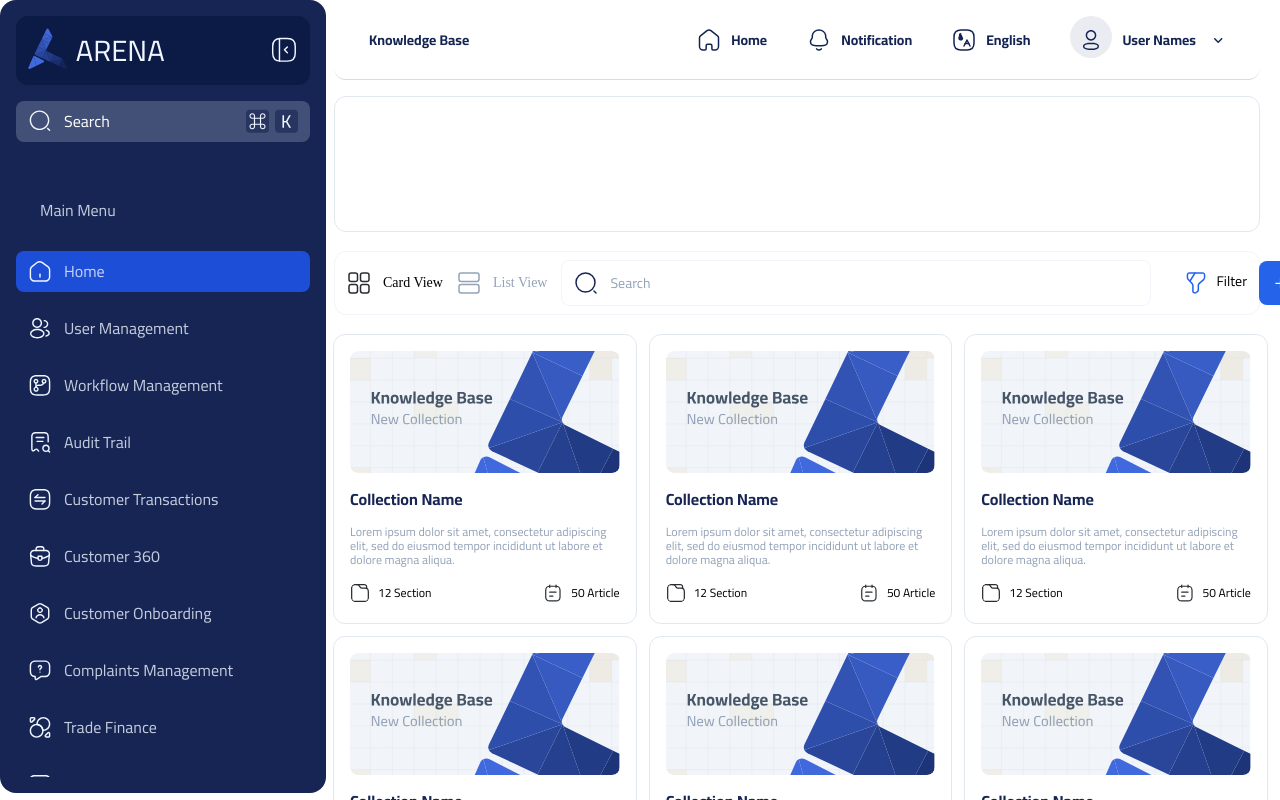
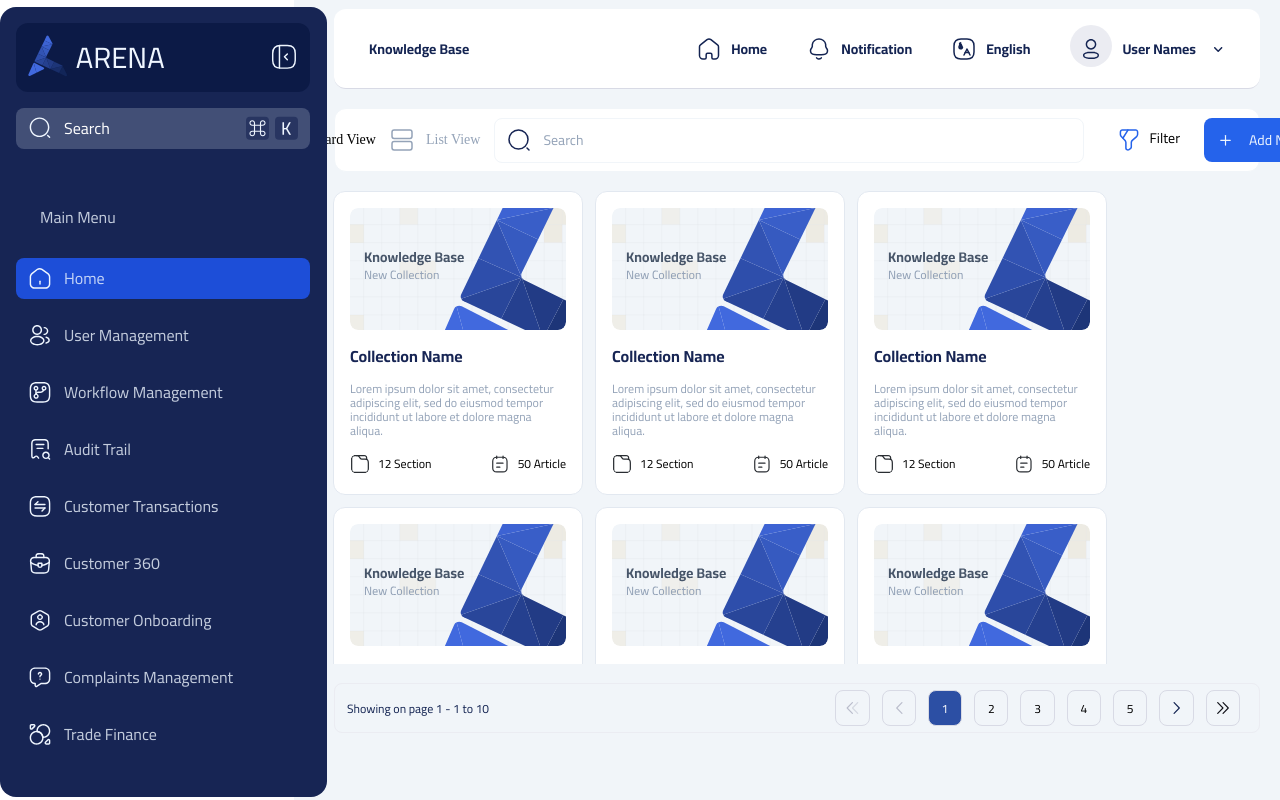
Before and after one commit to abdallah-aljbour/sidebar-, a React (Vite) app: page / in a window 1280 px wide. Shown: the top 800 px of the page. Built offline with nearby package versions, Linux system fonts and the light colour scheme.

Commit message:
card scroll

```diff
--- a/src/components/CardGrid/CardGrid.scss
+++ b/src/components/CardGrid/CardGrid.scss
@@ -1,39 +1,71 @@
-/* Main container styles */
 .home-container {
   display: flex;
   width: 100%;
-  overflow-x: hidden;
+  height: 100vh;
+  overflow: hidden;
 }
 
 .main-container {
   background-color: rgba(255, 255, 255, 0);
-  padding-left: 20px;
+  padding-left: 1.25rem;
   flex: 1;
-  overflow-x: hidden;
+  overflow: hidden;
   transition: all 0.3s ease;
 }
 
 /* Card Grid Container */
+.card-grid-container {
+  position: relative;
+  width: 100%;
+  padding: 0 0.75rem;
+  box-sizing: border-box;
+  max-height: calc(-9.375rem + 39.1875rem);
+}
+
 .card-grid {
   display: flex;
   flex-wrap: wrap;
-  gap: 12px;
-  margin-top: 19px;
-  padding: 0 12px;
+  gap: 0.75rem;
+  margin-top: 1.1875rem;
+  padding-right: 0.75rem;
   box-sizing: border-box;
   transition: all 0.3s ease;
-  margin-left: 7px;
+  margin-left: 0.4375rem;
+  height: 29.5625rem;
+
+  /* Add scroll functionality */
+  overflow-y: auto;
+  overflow-x: hidden;
+
+  /* Customize scrollbar */
+  &::-webkit-scrollbar {
+    width: 0.5rem;
+  }
+
+  &::-webkit-scrollbar-track {
+    background: #f1f5f9;
+    border-radius: 0.25rem;
+  }
+
+  &::-webkit-scrollbar-thumb {
+    background: #cbd5e1;
+    border-radius: 0.25rem;
+
+    &:hover {
+      background: #94a3b8;
+    }
+  }
 }
 
 /* Individual Card Styles */
 .card {
   background: #ffffff;
   border: 1px solid #e2e8f0;
-  border-radius: 12px;
-  padding: 16px;
-  flex: 0 0 calc(25% - 9px);
-  min-width: 250px;
-  max-width: calc(25% - 9px);
+  border-radius: 0.75rem;
+  padding: 1rem;
+  flex: 0 0 calc(25% - 0.5625rem);
+  min-width: 15.625rem;
+  max-width: calc(25% - 0.5625rem);
   box-sizing: border-box;
   transition: all 0.3s ease;
 }
@@ -42,19 +74,19 @@
   display: flex;
   justify-content: space-between;
   align-items: center;
-  margin-bottom: 16px;
+  margin-bottom: 1rem;
 }
 
 .card-title {
   font-family: "Cairo", sans-serif;
   font-weight: 600;
-  font-size: 16px;
-  line-height: 24px;
+  font-size: 1rem;
+  line-height: 1.5rem;
   color: #142452;
 }
 
 .card-content {
-  margin-bottom: 16px;
+  margin-bottom: 1rem;
 }
 
 .card-footer {
@@ -66,55 +98,55 @@
 .card-meta {
   display: flex;
   align-items: center;
-  gap: 8px;
+  gap: 0.5rem;
   color: #94a3b8;
-  font-size: 14px;
+  font-size: 0.875rem;
 }
 
 .card-actions {
   display: flex;
-  gap: 8px;
+  gap: 0.5rem;
 }
 
 /* Responsive breakpoints */
-@media (max-width: 1400px) {
-  .card-grid > .card {
-    flex: 0 0 calc(33.33% - 8px);
-    max-width: calc(33.33% - 8px);
-  }
-}
+// @media (max-width: 1400px) {
+//   .card-grid > .card {
+//     flex: 0 0 calc(33.33% - 0.5rem);
+//     max-width: calc(33.33% - 0.5rem);
+//   }
+// }
 
-@media (max-width: 1100px) {
-  .card-grid > .card {
-    flex: 0 0 calc(50% - 6px);
-    max-width: calc(50% - 6px);
-  }
-}
+// @media (max-width: 1100px) {
+//   .card-grid > .card {
+//     flex: 0 0 calc(50% - 0.375rem);
+//     max-width: calc(50% - 0.375rem);
+//   }
+// }
 
-@media (max-width: 768px) {
-  .card-grid > .card {
-    flex: 0 0 100%;
-    max-width: 100%;
-  }
-}
+// @media (max-width: 768px) {
+//   .card-grid > .card {
+//     flex: 0 0 100%;
+//     max-width: 100%;
+//   }
+// }
 
 /* Sidebar States */
 .sidebar-expanded .card-grid > .card {
-  flex: 0 0 calc(25% - 9px);
-  max-width: calc(25% - 9px);
+  flex: 0 0 calc(25% - 0.5625rem);
+  max-width: calc(25% - 0.5625rem);
 }
 
 .sidebar-collapsed .card-grid > .card {
-  flex: 0 0 calc(20% - 10px);
-  max-width: calc(20% - 10px);
+  flex: 0 0 calc(20% - 0.625rem);
+  max-width: calc(20% - 0.625rem);
 }
 
 /* Empty State */
 .empty {
-  border-radius: 12px;
+  border-radius: 0.75rem;
   border: 1px solid #e2e8f0;
-  height: 136px;
-  margin-top: 16px;
+  height: 8.5rem;
+  margin-top: 1rem;
   width: 100%;
 }
 
@@ -123,12 +155,12 @@
   display: flex;
   justify-content: space-between;
   align-items: center;
-  padding: 10px 12px;
-  height: 44px;
-  border-radius: 12px;
+  padding: 0.625rem 0.75rem;
+  height: 2.75rem;
+  border-radius: 0.75rem;
   background-color: #ffffff;
-  margin-top: 19px;
-  gap: 21px;
+  margin-top: 1.1875rem;
+  gap: 1.3125rem;
   width: 100%;
   border: 1px solid #f1f5f9;
   box-sizing: border-box;
@@ -136,7 +168,7 @@
 
 /* Additional Utility Classes */
 .shadow-sm {
-  box-shadow: 0 1px 2px 0 rgba(0, 0, 0, 0.05);
+  box-shadow: 0 0.0625rem 0.125rem 0 rgba(0, 0, 0, 0.05);
 }
 
 .hover-effect {
@@ -144,5 +176,5 @@
 }
 
 .hover-effect:hover {
-  transform: translateY(-2px);
+  transform: translateY(-0.125rem);
 }
--- a/src/components/CardGrid/CardGrid.tsx
+++ b/src/components/CardGrid/CardGrid.tsx
@@ -5,14 +5,20 @@ import "./CardGrid.scss";
 
 interface CardGridProps {
   cards: CardData[];
+  maxHeight?: string; // Optional prop to control container height
 }
 
-const CardGrid: FC<CardGridProps> = ({ cards }) => {
+const CardGrid: FC<CardGridProps> = ({
+  cards,
+  maxHeight = "calc(100vh - 150px)",
+}) => {
   return (
-    <div className="card-grid">
-      {cards.map((card, index) => (
-        <Card key={index} {...card} />
-      ))}
+    <div className="card-grid-container">
+      <div className="card-grid" style={{ maxHeight }}>
+        {cards.map((card, index) => (
+          <Card key={index} {...card} />
+        ))}
+      </div>
     </div>
   );
 };
--- a/src/components/NewCollectionModal.scss
+++ b/src/components/NewCollectionModal.scss
@@ -114,6 +114,7 @@
   background-color: #f8fafc;
   margin-left: -11px;
   position: relative;
+  height: 17px;
 }
 .input-icon-right {
   position: absolute;
@@ -253,7 +254,7 @@
   display: flex;
   gap: 10px;
   width: 546px;
-  height: 191px;
+  height: 190px;
   border: 1px solid #e2e8f0;
   background-color: #f8fafc;
   border-radius: 12px;
--- a/src/components/Sidebar.scss
+++ b/src/components/Sidebar.scss
@@ -1,7 +1,7 @@
 .sidebar-container {
   display: flex;
   height: 100vh;
-  width: 294px;
+  width: 295px;
   padding: 16px;
   flex-direction: column;
   align-items: flex-start;
@@ -9,11 +9,12 @@
   border-radius: 16px;
   background: #172554;
   transition: all 0.3s ease;
-  height: calc(100vh - 39px);
+  height: calc(100vh - 42px);
   position: fixed;
   top: 0;
   left: 0;
   z-index: 1000;
+  margin-top: 7px;
 
   .top-container {
     display: flex;
@@ -81,6 +82,7 @@
     .sidebar-item {
       padding: 8px;
       justify-content: center;
+      width: 270px;
 
       img {
         margin: 0;
@@ -239,6 +241,7 @@
       position: relative;
       text-decoration: none;
       white-space: nowrap;
+      width: 270px;
 
       &:hover {
         background: rgba(239, 246, 255, 0.1);
@@ -251,6 +254,7 @@
       &.active {
         background: #1d4ed8;
         font-weight: 600;
+        width: 270px;
       }
 
       img {
--- a/src/pages/Home.tsx
+++ b/src/pages/Home.tsx
@@ -82,9 +82,10 @@ const Home: FC<HomeProps> = ({ isCollapsed, isSubmenuOpen = false }) => {
           </div>
         </div>
 
-        <div className="empty"></div>
+        {/* <div className="empty"></div> */}
 
         <div className="toolBar">
+          <div className="gap">
             <div className="toolBar-left">
               <div className="card-view">
                 <img src={element} alt="card view" />
@@ -111,6 +112,7 @@ const Home: FC<HomeProps> = ({ isCollapsed, isSubmenuOpen = false }) => {
               <div className="addNew" onClick={() => setIsModalOpen(true)}>
                 <img src={add} alt="add" />
                 <button>Add New</button>
+              </div>
             </div>
           </div>
         </div>
--- a/src/pages/home.scss
+++ b/src/pages/home.scss
@@ -21,7 +21,7 @@
   }
 
   .main-container {
-    background-color: rgba(255, 255, 255, 0);
+    background-color: #f1f5f9;
     padding-left: 20px;
     flex: 1;
   }
@@ -40,6 +40,7 @@
     margin: 0 20px;
     box-sizing: border-box;
     transition: width 0.3s ease, margin 0.3s ease;
+    margin-top: 9px;
   }
 
   .left-navbar {
@@ -88,23 +89,24 @@
     }
   }
 
-  .empty {
-    border-radius: 12px;
-    border: 1px solid #e2e8f0;
-    height: 136px;
-    margin-top: 16px;
-    margin: 16px 20px 0;
-    width: calc(100% - 40px);
-    box-sizing: border-box;
-    transition: all 0.3s ease;
-  }
+  // .empty {
+  //   border-radius: 12px;
+  //   border: 1px solid #e2e8f0;
+  //   height: 136px;
+  //   margin-top: 16px;
+  //   margin: 16px 20px 0;
+  //   width: calc(100% - 40px);
+  //   box-sizing: border-box;
+  //   transition: all 0.3s ease;
+  // }
 
   .toolBar {
     display: flex;
-    justify-content: space-between;
+    justify-content: center;
     align-items: center;
     border-radius: 12px;
     background-color: #ffffff;
+    padding: 10px 12px;
     margin: 19px 20px 0;
     gap: 21px;
     width: calc(100% - 40px);
@@ -120,7 +122,9 @@
 
     &-right {
       display: flex;
-      gap: 0px;
+      gap: 12px;
+      align-items: center;
+      justify-content: center;
     }
   }
 
@@ -153,7 +157,10 @@
       height: 24px;
     }
   }
-
+  .gap {
+    display: flex;
+    gap: 21px;
+  }
   .search {
     display: flex;
     gap: 12px;
@@ -166,6 +173,7 @@
     line-height: 20px;
     font-family: Cairo;
     width: 564px;
+    height: 23px;
     color: #94a3b8;
 
     img {
@@ -346,3 +354,377 @@
     }
   }
 }
+
+/////////////////////////////////////////
+///
+///
+///
+// .home-container {
+//   display: flex;
+//   width: calc(100% - 294px);
+//   overflow-x: hidden;
+//   margin-left: 294px;
+//   transition: all 0.3s ease;
+//   padding-top: 80px; // Added for fixed header
+
+//   &.collapsed {
+//     width: calc(100% - 76px);
+//     margin-left: 76px;
+//   }
+
+//   &.submenu-open {
+//     width: calc(100% - 594px);
+//     margin-left: 594px;
+//   }
+
+//   &.collapsed.submenu-open {
+//     width: calc(100% - 376px);
+//     margin-left: 376px;
+//   }
+
+//   .main-container {
+//     background-color: rgba(255, 255, 255, 0);
+//     padding-left: 20px;
+//     flex: 1;
+//     width: 100%;
+//   }
+
+//   .navbar {
+//     position: fixed;
+//     top: 0;
+//     display: flex;
+//     justify-content: space-between;
+//     align-items: center;
+//     border-bottom: 1px solid #d8dae5;
+//     border-radius: 12px;
+//     padding: 19px 30px;
+//     height: 80px;
+//     gap: 10px;
+//     background-color: #ffffff;
+//     box-sizing: border-box;
+//     z-index: 1000;
+//     width: calc(100% - 334px); // Base width calculation
+//     transition: all 0.3s ease;
+//   }
+
+//   &.collapsed .navbar {
+//     width: calc(100% - 116px);
+//   }
+
+//   &.submenu-open .navbar {
+//     width: calc(100% - 634px);
+//   }
+
+//   &.collapsed.submenu-open .navbar {
+//     width: calc(100% - 416px);
+//   }
+
+//   .left-navbar {
+//     display: flex;
+//     align-items: center;
+//   }
+
+//   .Knowledge-Base {
+//     font-weight: 600;
+//     font-size: 14px;
+//     line-height: 20px;
+//     font-family: Cairo;
+//     color: #142452;
+//     margin-left: 5px;
+//   }
+
+//   .right-navbar {
+//     ul {
+//       list-style-type: none;
+//       display: flex;
+//       gap: 40px;
+//       margin: 0;
+//       padding: 0;
+//     }
+
+//     li {
+//       display: flex;
+//       gap: 10px;
+//       align-items: center;
+//       font-size: 14px;
+//       font-weight: 600;
+//       line-height: 20px;
+//       font-family: Cairo;
+//       color: #142452;
+//       cursor: pointer;
+//     }
+
+//     img {
+//       width: 24px;
+//       height: 24px;
+//     }
+
+//     a {
+//       text-decoration: none;
+//       color: inherit;
+//     }
+//   }
+
+//   .empty {
+//     border-radius: 12px;
+//     border: 1px solid #e2e8f0;
+//     height: 136px;
+//     margin: 16px 20px 0;
+//     width: calc(100% - 40px);
+//     box-sizing: border-box;
+//     transition: all 0.3s ease;
+//   }
+
+//   .toolBar {
+//     display: flex;
+//     justify-content: space-between;
+//     align-items: center;
+//     border-radius: 12px;
+//     background-color: #ffffff;
+//     margin: 19px 20px 0;
+//     gap: 21px;
+//     width: calc(100% - 40px);
+//     height: 64px;
+//     border: 1px solid #f1f5f9;
+//     box-sizing: border-box;
+//     transition: all 0.3s ease;
+
+//     &-left {
+//       display: flex;
+//       gap: 14px;
+//     }
+
+//     &-right {
+//       display: flex;
+//       gap: 0px;
+//     }
+//   }
+
+//   .card-view {
+//     display: flex;
+//     gap: 12px;
+//     white-space: nowrap;
+//     font-size: 14px;
+//     font-weight: 400;
+//     align-items: center;
+
+//     img {
+//       width: 24px;
+//       height: 24px;
+//     }
+//   }
+
+//   .row-view {
+//     display: flex;
+//     gap: 12px;
+//     white-space: nowrap;
+//     font-size: 14px;
+//     line-height: 28px;
+//     color: #94a3b8;
+//     font-weight: 400;
+//     align-items: center;
+
+//     img {
+//       width: 24px;
+//       height: 24px;
+//     }
+//   }
+
+//   .search {
+//     display: flex;
+//     gap: 12px;
+//     border: 1px solid #f1f5f9;
+//     border-radius: 8px;
+//     padding: 10px 12px;
+//     align-items: center;
+//     font-weight: 400;
+//     font-size: 14px;
+//     line-height: 20px;
+//     font-family: Cairo;
+//     width: 564px;
+//     color: #94a3b8;
+
+//     img {
+//       width: 24px;
+//       height: 24px;
+//       color: rgba(23, 37, 84, 1);
+//     }
+//   }
+
+//   .search-input {
+//     border: none;
+//     background: none;
+//     outline: none;
+//     width: 100%;
+//     font-weight: 400;
+//     font-size: 14px;
+//     line-height: 20px;
+//     font-family: Cairo;
+//     color: #94a3b8;
+//     padding: 0;
+
+//     &::placeholder {
+//       color: #94a3b8;
+//     }
+//   }
+
+//   .filter-add {
+//     display: flex;
+//     gap: 8px;
+//     padding: 10px 12px;
+//     border-radius: 8px;
+//     font-weight: 400;
+//     font-size: 14px;
+//     line-height: 20px;
+//     font-family: Cairo;
+
+//     img {
+//       width: 24px;
+//       height: 24px;
+//     }
+//   }
+
+//   .addNew {
+//     display: flex;
+//     align-items: center;
+//     gap: 8px;
+//     height: 24px;
+//     width: 86px;
+//     padding: 10px 12px;
+//     border-radius: 8px;
+//     font-weight: 400;
+//     font-size: 14px;
+//     line-height: 20px;
+//     font-family: Cairo;
+//     background-color: #2563eb;
+//     color: #ffffff;
+//     cursor: pointer;
+
+//     img {
+//       width: 20px;
+//       height: 20px;
+//     }
+
+//     button {
+//       background-color: #2563eb;
+//       border: none;
+//       white-space: nowrap;
+//       color: #eff6ff;
+//       font-family: Cairo;
+//       font-size: 14px;
+//       font-weight: 400;
+//       line-height: 20px;
+//       cursor: pointer;
+//     }
+//   }
+
+//   .User-Names {
+//     position: relative;
+
+//     .circle {
+//       width: 42px;
+//       height: 42px;
+//     }
+
+//     .prfile {
+//       position: absolute;
+//       top: 50%;
+//       left: 50%;
+//       transform: translate(-50%, -50%);
+//     }
+//   }
+
+//   .footer {
+//     display: flex;
+//     align-items: center;
+//     justify-content: space-between;
+//     border: 1px solid #ebecf2;
+//     border-radius: 8px;
+//     padding: 0 12px;
+//     margin: 19px 20px;
+//     width: calc(100% - 40px);
+//     height: 50px;
+//     box-sizing: border-box;
+//     transition: all 0.3s ease;
+//   }
+
+//   .footerText {
+//     font-family: Cairo;
+//     font-weight: 400;
+//     font-size: 12px;
+//     line-height: 17px;
+//     color: #142452;
+//   }
+
+//   .footerIcons {
+//     display: flex;
+//     gap: 12px;
+//     align-items: center;
+//     font-family: Cairo;
+//     font-weight: 400;
+//     font-size: 12px;
+//     line-height: 17px;
+//     padding-right: 7px;
+
+//     span {
+//       display: flex;
+//       align-items: center;
+//       justify-content: center;
+//       width: 32.32px;
+//       height: 34px;
+//       border: 1px solid #d8dae5;
+//       border-radius: 8px;
+
+//       &.one {
+//         background-color: #2c4fa4;
+//         color: #ffffff;
+//       }
+//     }
+//   }
+// }
+
+// // Media Queries
+// @media (max-width: 768px) {
+//   .home-container {
+//     width: 100%;
+//     margin-left: 0;
+//     padding: 0 12px;
+
+//     &.collapsed,
+//     &.submenu-open,
+//     &.collapsed.submenu-open {
+//       width: 100%;
+//       margin-left: 0;
+//     }
+
+//     .navbar {
+//       width: calc(100% - 24px);
+//       margin: 0;
+//       right: 12px;
+//     }
+
+//     .empty,
+//     .toolBar,
+//     .footer {
+//       width: 100%;
+//       margin-left: 0;
+//       margin-right: 0;
+//     }
+
+//     .toolBar {
+//       flex-wrap: wrap;
+//       height: auto;
+//       gap: 10px;
+
+//       .search {
+//         width: 100%;
+//       }
+//     }
+
+//     .right-navbar {
+//       ul {
+//         gap: 20px;
+//       }
+//     }
+//   }
+// }
```
Lines whose indentation alone changed are shown as unchanged.
